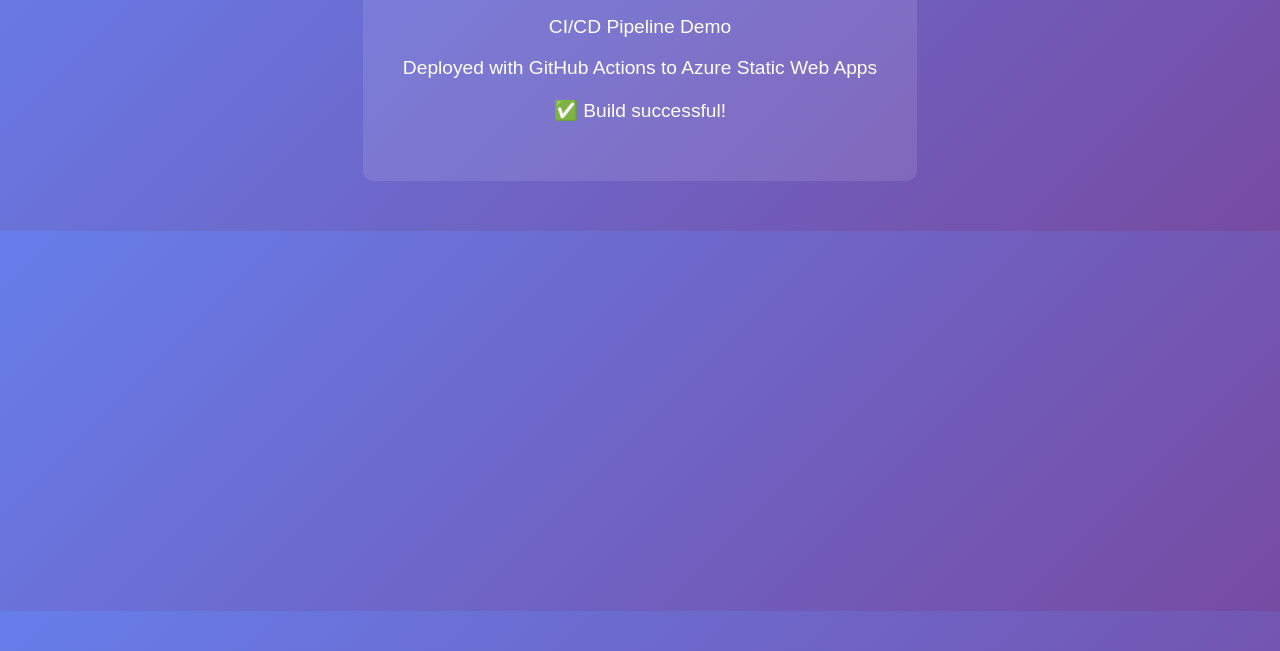
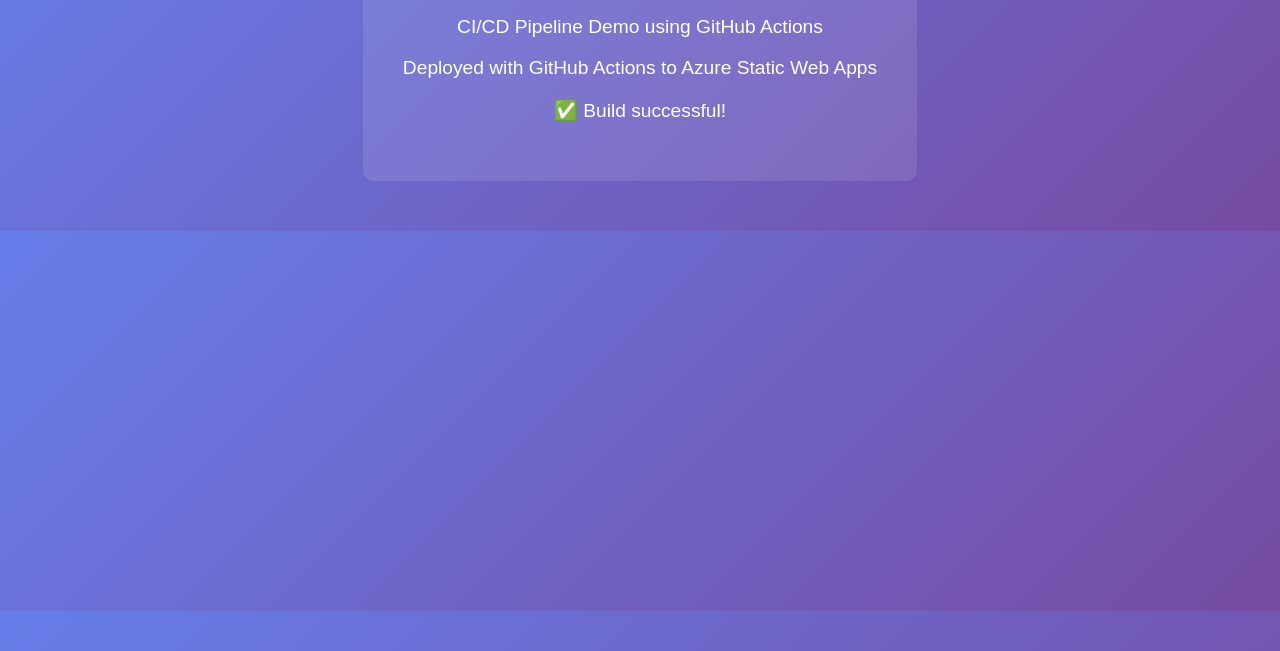
Before and after one commit to gargkrishna730/azure-devops-assignment, a website: page index.html in a window 1280 px wide. Shown: the part 149-800 px from the top of the page. Drawn offline with Linux system fonts and the light colour scheme.

Commit message:
update index.html

```diff
--- a/index.html
+++ b/index.html
@@ -26,7 +26,7 @@
 <body>
     <div class="container">
         <h1>🚀 Hello World!</h1>
-        <p>CI/CD Pipeline Demo</p>
+        <p>CI/CD Pipeline Demo using GitHub Actions</p>
         <p>Deployed with GitHub Actions to Azure Static Web Apps</p>
         <p>✅ Build successful!</p>
     </div>
```
